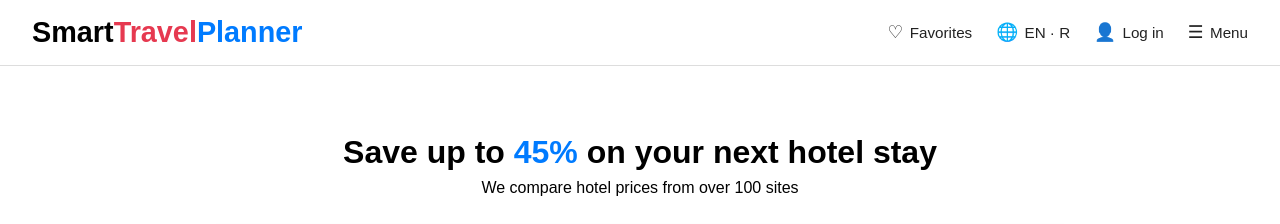
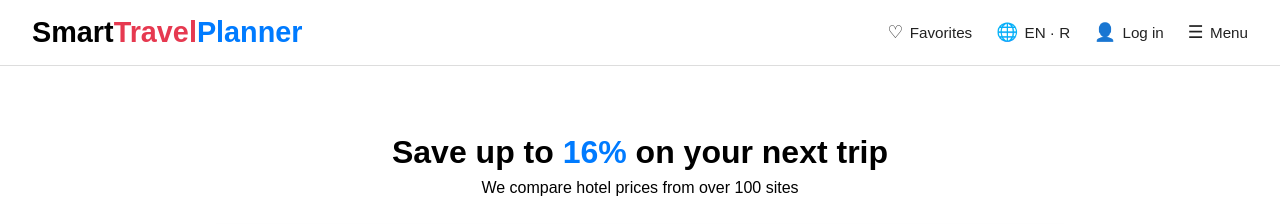
Before and after one commit to hluleko/Smart-Travel-Planner-App-Frontend, a Vue app: page / in a window 1280 px wide. Shown: the top 224 px of the page. Built offline with nearby package versions, Linux system fonts and the light colour scheme.

Commit message:
Update landing_page.vue

```diff
--- a/src/components/landing_page.vue
+++ b/src/components/landing_page.vue
@@ -2,7 +2,7 @@
   <section class="landing-page">
     <!-- Hero Section -->
     <div class="hero">
-      <h2>Save up to <span class="highlight">45%</span> on your next hotel stay</h2>
+    <h2>Save up to <span class="highlight">16%</span> on your next trip</h2>
       <p>We compare hotel prices from over 100 sites</p>
 
       <div style="display: none;" class="search-bar">
```
